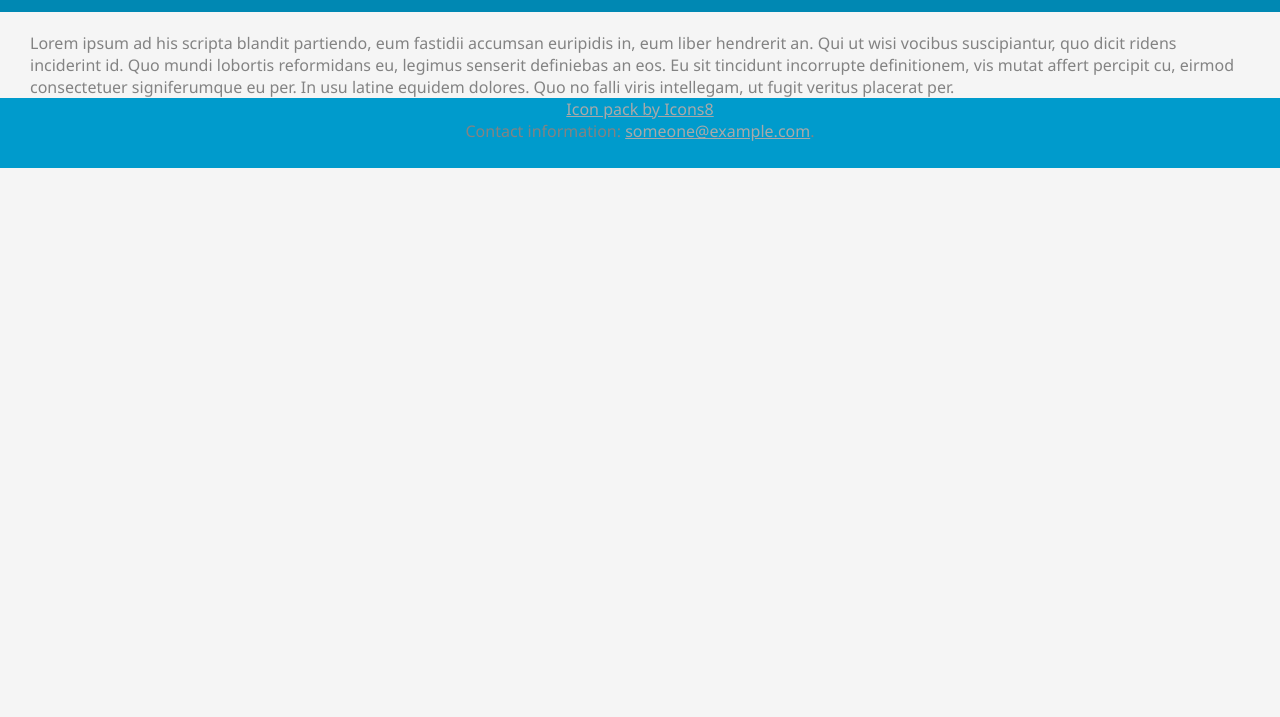
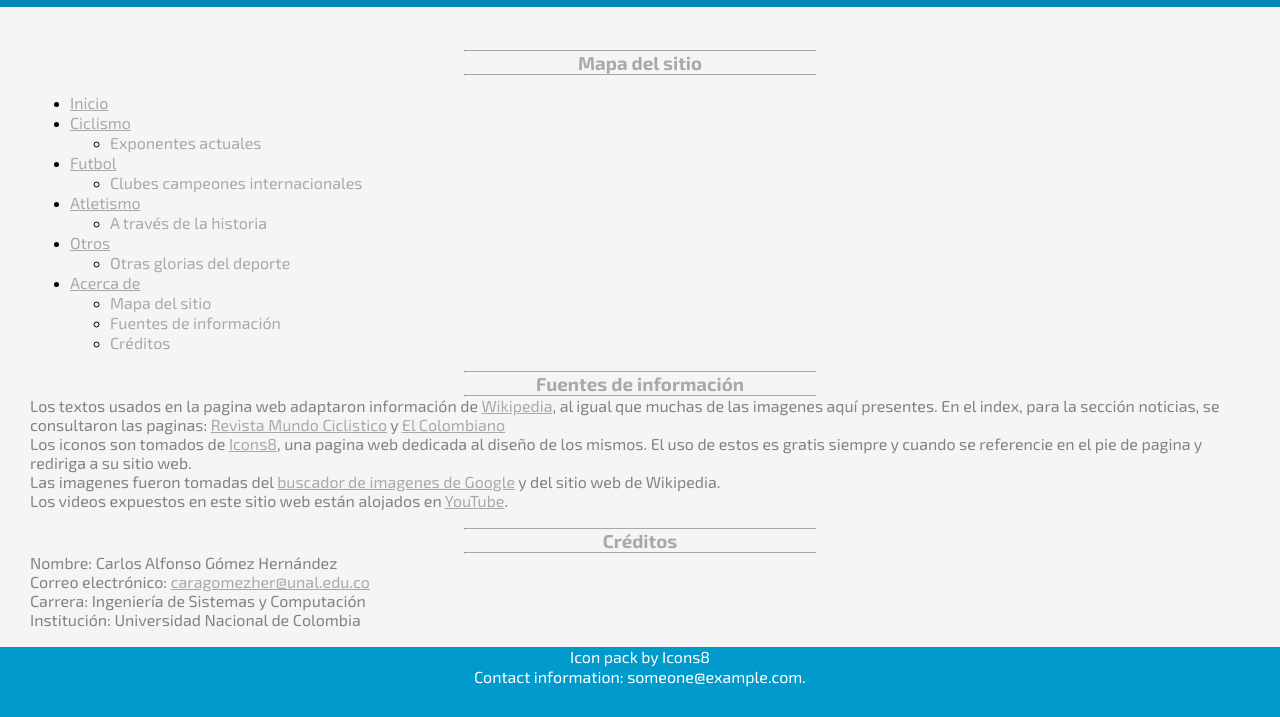
Before and after one commit to glodepcol/glodepcol.github.io, a plain HTML site: page acerca.html in a window 1280 px wide. Shown: the part 168-885 px from the top of the page. Before the commit the page ends 800 px from the top, so only its background shows below. Drawn offline with Linux system fonts and the light colour scheme.

Commit message:
Footer update. Sitemap update

```diff
--- a/acerca.html
+++ b/acerca.html
@@ -12,7 +12,6 @@
 		<!-- Se usa el formato de codificación UTF-8 para que reconozca ciertos simbolos -->
 		<meta charset="UTF-8">
 		<title> Momentos deportivos </title>
-
 		<meta name="viewport" content="width=device-width,initial-scale=1.0">
 	</head>
 	<body>
@@ -31,12 +30,60 @@
 			</ul>
 		</nav>
 		<!-- Se crean bloques para realizar una pagina web con responsive -->
-		<div class = "grupo">
-			<p>Lorem ipsum ad his scripta blandit partiendo, eum fastidii accumsan euripidis in, eum liber hendrerit an. Qui ut wisi vocibus suscipiantur, quo dicit ridens inciderint id. Quo mundi lobortis reformidans eu, legimus senserit definiebas an eos. Eu sit tincidunt incorrupte definitionem, vis mutat affert percipit cu, eirmod consectetuer signiferumque eu per. In usu latine equidem dolores. Quo no falli viris intellegam, ut fugit veritus placerat per.</p>
+		<div class="grupo">
+			<br>
+			<hr>
+			<h3 align="center">Mapa del sitio</h3>
+			<hr>
+			<br>
+			<ul>
+				<li><a href="index.html">Inicio</a></li>
+				<li><a href="ciclismo.html">Ciclismo</a></li>
+				<ul>
+					<li><a>Exponentes actuales</a></li>
+				</ul>
+				<li><a href="futbol.html">Futbol</a></li>
+				<ul>
+					<li><a>Clubes campeones internacionales</a></li>
+				</ul>
+				<li><a href="atletismo.html">Atletismo</a></li>
+				<ul>
+					<li><a>A través de la historia</a></li>
+				</ul>
+				<li><a  href="otros.html">Otros</a></li>
+				<ul>
+					<li><a>Otras glorias del deporte</a></li>
+				</ul>
+				<li><a  href="acerca.html">Acerca de</a></li>
+				<ul>
+					<li><a>Mapa del sitio</a></li>
+					<li><a>Fuentes de información</a></li>
+					<li><a>Créditos</a></li>
+				</ul>
+			</ul>
+			<br>
+			<hr>
+			<h3 align="center">Fuentes de información</h3>
+			<hr>
+			<p>Los textos usados en la pagina web adaptaron información de <a href="http://es.wikipedia.org">Wikipedia</a>, al igual que
+			muchas de las imagenes aquí presentes. En el index, para la sección noticias, se consultaron las paginas: <a href="http://www.revistamundociclistico.com">Revista Mundo Ciclistico</a> y <a href="http://www.elcolombiano.com">El Colombiano</a></p>
+			<p>Los iconos son tomados de <a href="https://icons8.com">Icons8</a>, una pagina web dedicada al diseño de los mismos. El uso de estos es gratis siempre y cuando se referencie en el pie de pagina y rediriga a su sitio web.</p>
+			<p>Las imagenes fueron tomadas del <a href = "https://www.google.com.co/imghp?hl=es-419&tab=wi&authuser=0&ei=nzrxVvWBMIm_eKOAiLgG&ved=0EKouCBEoAQ">buscador de imagenes de Google</a> y del sitio web de Wikipedia.</p>
+			<p>Los videos expuestos en este sitio web están alojados en <a href="https://youtube.com">YouTube</a>.</p>
+			<br>
+			<hr>
+			<h3 align="center">Créditos</h3>
+			<hr>
+			<p>Nombre: Carlos Alfonso Gómez Hernández</p>
+			<p>Correo electrónico: <a href="mailto:caragomezher@unal.edu.co">caragomezher@unal.edu.co</a></p>
+			<p>Carrera: Ingeniería de Sistemas y Computación</p>
+			<p>Institución: Universidad Nacional de Colombia</p>
+			<br>
+
 		</div>
 		<div class="fin">
-				<a href="https://icons8.com">Icon pack by Icons8</a>
-				<p>Contact information: <a href="mailto:someone@example.com">someone@example.com</a>.</p>
-			</div>
+			<a href="https://icons8.com">Icon pack by Icons8</a>
+			<p>Contact information: <a href="mailto:someone@example.com">someone@example.com</a>.</p>
+		</div>
 	</body>
 </html>
--- a/css/estilos.css
+++ b/css/estilos.css
@@ -7,11 +7,13 @@
 
 @charset "UTF-8";
 
+/*Se importa una fuente del sitio Google Fonts*/
+@import url(https://fonts.googleapis.com/css?family=Exo+2:400,700,300,400italic);
+
 
 /* Elimina las margenes por defecto del navegador */
 * {
 	margin:0;
-	padding:0;
 }
 
 /*  Se crea un identificador (es unico) que contiene el titulo de la pagina
@@ -72,11 +74,15 @@
 	overflow: hidden;
     /*list-style-type: none;*/
     margin: 0;
+    /*margin: 0;*/
+    /*padding: 0;*/
     padding: 15px 20px;
     background-color: #0088b3;
 
 
 }
+
+
 
 .navegacion li a {
 	display: block;
@@ -98,12 +104,12 @@ hr {
 	La tipografia predeterminada es Segoe UI. Si el navegador no la
 */
 h1, h2, h3, h4, a {
-	font-family: "Segoe UI", Helvetica, Verdana, sans-serif;
+	font-family: "Exo 2", Helvetica, Verdana, sans-serif;
 	color: #a9a9a9;
 }
 
 p {
-	font-family: "Segoe UI", Helvetica, Verdana, sans-serif;
+	font-family: "Exo 2", Helvetica, Verdana, sans-serif;
 	/*color: #cfcfcf;*/
 	color: #838383;
 }
@@ -125,12 +131,20 @@ p {
   right: 0;
   margin: 0;
   clear: both;
-    position: inline;
-    color: white;
-    text-align: center;
-    background-color: #009bcc;
-    height: 70px;
+  position: inline;
+  text-align: center;
+  text-decoration: none;
+  background-color: #009bcc;
+  height: 70px;
+}
 
+.fin p {
+  color: white;
+}
+
+.fin a {
+  color: white;
+  text-decoration: none;
 }
 
 .encabezado{
@@ -149,9 +163,12 @@ p {
 	padding: 10px;
 	width: 380px;
 	height: auto;
-  text-align: justify;
 	/*background: url(../images/png/transparencia.png) repeat;*/
 	/*border: 1px solid write;*/
+}
+
+.bloque p {
+  text-align: justify;
 }
 
 .ampliacion {
@@ -198,11 +215,7 @@ body {
 	background-color: #f5f5f5;
 }
 
-ul {
-    list-style-type: none;
-    margin: 0;
-    padding: 0;
-}
+
 
 
 /*****************************************************************/
@@ -216,8 +229,7 @@ ul {
 .contenedor {
 	margin:0 auto;
 	overflow:hidden;
-	width:320px;
-	position: relative;
+  position: relative;
 	z-index: -1;
 }
 
```
Also changed, not shown: atletismo.html (+1 -0 lines), ciclismo.html (+1 -0 lines), futbol.html (+1 -0 lines), index.html (+6 -4 lines), otros.html (+6 -0 lines).
